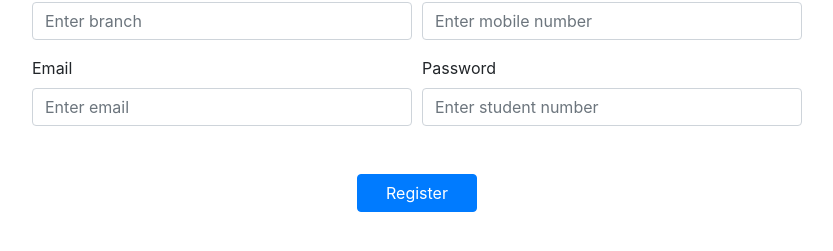
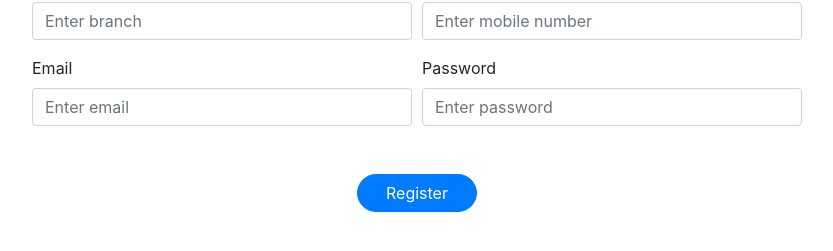
Before and after one commit to mohit-ssj4/angular-student-registration, an Angular app: page / in a window 1280 px wide. Both pictures are taken after a click on the button "Register". Shown: the part 321-572 px from the top of the page, without its empty margins (223-1056 px from the left). Built offline with nearby package versions, Linux system fonts and the light colour scheme.

Commit message:
3 files modified

```diff
--- a/src/app/register/register.component.css
+++ b/src/app/register/register.component.css
@@ -1,6 +1,7 @@
 .btn {
   width: 100%;
   margin-top: 2em;
+  border-radius: 30px;
 }
 
 .container-fluid {
@@ -17,3 +18,7 @@ input::-webkit-inner-spin-button {
   -webkit-appearance: none;
   margin: 0;
 }
+
+.alert {
+  transition: 2s ease-in;
+}
--- a/src/app/register/register.component.html
+++ b/src/app/register/register.component.html
@@ -1,6 +1,9 @@
 <div class="container-fluid">
-  <div class="alert alert-success" role="alert" *ngIf="response">
+  <div class="alert alert-success" id="alert" role="alert" *ngIf="response">
     {{response.status}}
+    <button type="button" class="close" (click)="removeAlert()">
+      <span aria-hidden="true">&times;</span>
+    </button>
   </div>
   <h2>Registration form</h2>
   <form #regForm="ngForm" (ngSubmit)="register(regForm)">
@@ -31,7 +34,7 @@
       </div>
       <div class="form-group col-md-6">
         <label for="password">Password</label>
-        <input type="text" class="form-control" id="password" name="password" [(ngModel)]="password" placeholder="Enter student number">
+        <input type="password" class="form-control" id="password" name="password" [(ngModel)]="password" placeholder="Enter password">
       </div>
     </div>
     <div class="form-row">
--- a/src/app/register/register.component.ts
+++ b/src/app/register/register.component.ts
@@ -1,4 +1,5 @@
 import { Component, OnInit } from "@angular/core";
+import { delay } from "rxjs/operators";
 import { BackendService } from "../backend.service";
 
 @Component({
@@ -27,4 +28,9 @@ export class RegisterComponent implements OnInit {
       data.reset();
     });
   }
+
+  removeAlert() {
+    var element = document.getElementById('alert');
+    element.remove();
+  }
 }
```
